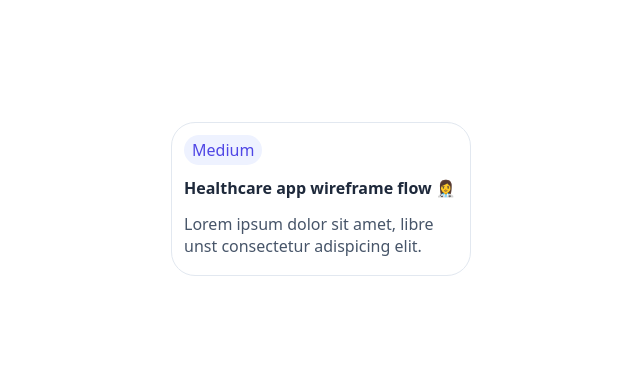
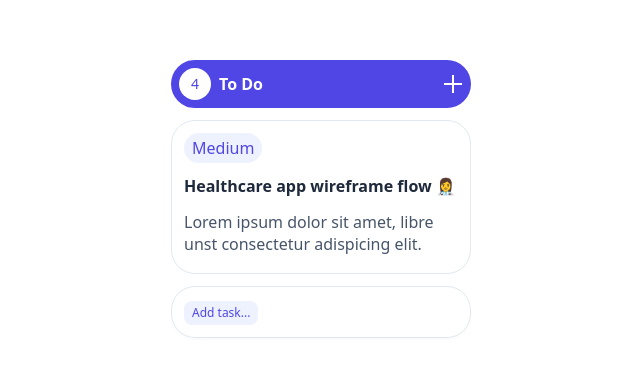
Before and after one commit to kovaaalex/kanbanBoard, a React (Vite) app: page / in a window 1280 px wide. Shown: the part 201-578 px from the top of the page, without its empty margins (319-959 px from the left). Built offline with nearby package versions, Linux system fonts and the light colour scheme.

Commit message:
add board frames

```diff
--- a/src/App.tsx
+++ b/src/App.tsx
@@ -2,14 +2,13 @@
 // import reactLogo from './assets/react.svg'
 // import viteLogo from '/vite.svg'
 import './App.css';
-import Task from './components/Task/Index';
+import Board from './components/Board/Index';
 
 function App() {
   // const [count, setCount] = useState(0)
 
   return (
-    <>
-      <Task />
+    <Board>
       {/* <div>
         <a href="https://vite.dev" target="_blank">
           <img src={viteLogo} className="logo" alt="Vite logo" />
@@ -30,7 +29,7 @@ function App() {
       <p className="read-the-docs">
         Click on the Vite and React logos to learn more
       </p> */}
-    </>
+    </Board>
   );
 }
 
--- /dev/null
+++ b/src/components/Board/Index.tsx
@@ -0,0 +1,27 @@
+import Task from '../Task/Index';
+import {
+  AddTask,
+  AddTaskButton,
+  BoardItem,
+  Column,
+  H4,
+  Plus,
+  TaskLength,
+} from './styled';
+
+const Board = () => {
+  return (
+    <BoardItem>
+      <Column>
+        <TaskLength>4</TaskLength>
+        <H4>To Do</H4>
+        <Plus />
+      </Column>
+      <Task />
+      <AddTask>
+        <AddTaskButton>Add task...</AddTaskButton>
+      </AddTask>
+    </BoardItem>
+  );
+};
+export default Board;
--- /dev/null
+++ b/src/components/Board/styled.ts
@@ -0,0 +1,74 @@
+import styled from 'styled-components';
+export const BoardItem = styled.div`
+  display: flex;
+  flex-direction: column;
+  gap: 12px;
+`;
+export const Column = styled.div`
+  display: flex;
+  align-items: center;
+  color: white;
+  gap: 8px;
+  position: relative;
+  background-color: #4f46e5;
+  border-radius: 100px;
+  padding: 8px;
+`;
+export const H4 = styled.h4`
+  font-weight: 700;
+  font-size: 16px;
+  line-height: 22px;
+`;
+export const Plus = styled.span`
+  position: absolute;
+  top: 50%;
+  right: 8px;
+  transform: translateY(-50%); /* Добавил для точного центрирования */
+  display: inline-block;
+  width: 20px;
+  height: 20px;
+  color: white;
+
+  &::before,
+  &::after {
+    content: '';
+    position: absolute;
+    background-color: currentColor;
+    top: 50%;
+    left: 50%;
+    transform: translate(-50%, -50%);
+  }
+
+  &::before {
+    width: 18px; /* Уменьшил для лучшего вида */
+    height: 2px;
+  }
+
+  &::after {
+    width: 2px;
+    height: 18px; /* Уменьшил для лучшего вида */
+  }
+`;
+export const TaskLength = styled.span`
+  display: inline-block;
+  padding: 6px 12px;
+  border-radius: 50%;
+  background-color: white;
+  color: #4f46e5;
+  font-size: 14px;
+  line-height: 20px;
+`;
+export const AddTask = styled.div`
+  border-radius: 24px;
+  padding: 12px;
+  border: 1px solid #e2e8f0;
+  box-shadow: 0px 2px 4px -2px rgba(23, 23, 23, 0.06);
+`;
+export const AddTaskButton = styled.button`
+  font-size: 12px;
+  line-height: 16px;
+  background-color: #eef2ff;
+  color: #4f46e5;
+  padding: 4px 8px;
+  border: none;
+`;
```
